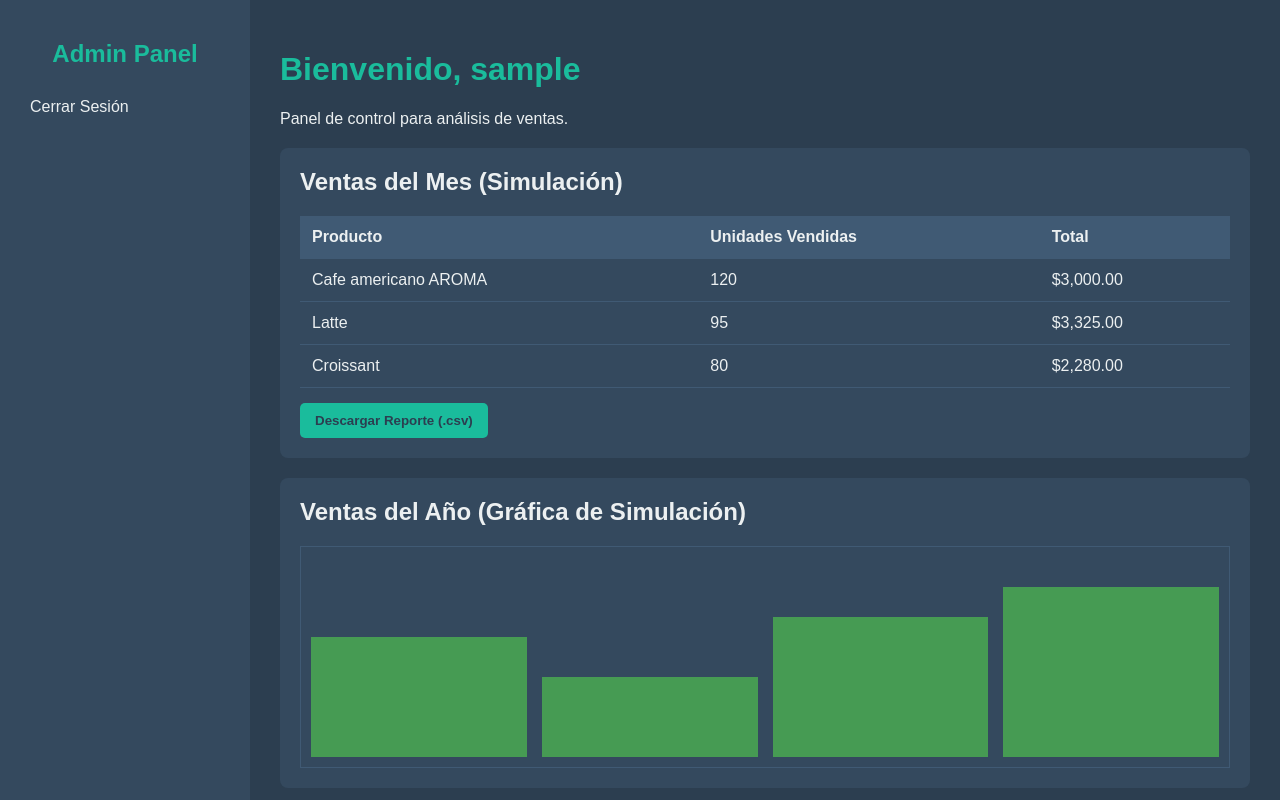
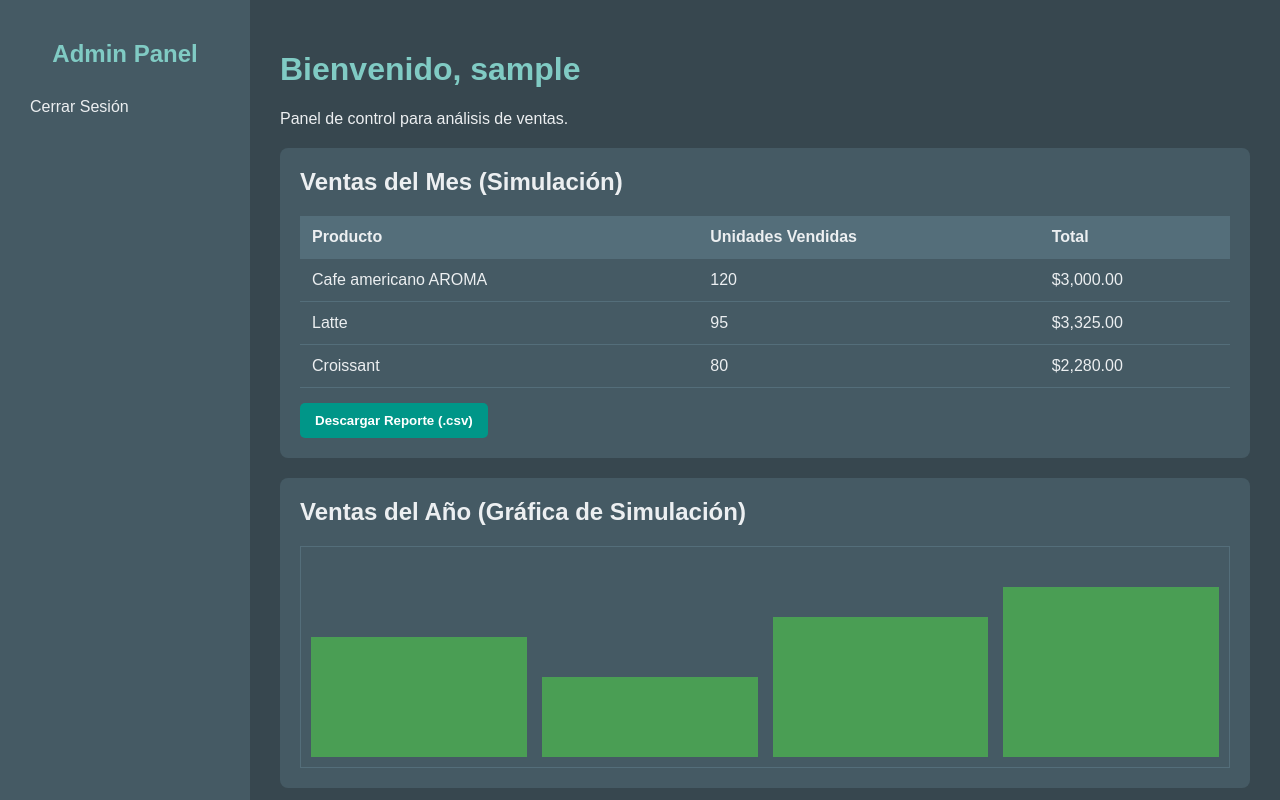
Before and after one commit to andreaGla/Proyecto_Cafeteria, a PHP site: page /admin.php in a window 1280 px wide. Run offline with PHP 8.4, Linux system fonts and the light colour scheme; the visitor is signed in with stand-in values (Sample User, id 1).

Commit message:
Update admin styles to Teal/Gray theme with improved color scheme

```diff
--- a/html/css/adminstyle.css
+++ b/html/css/adminstyle.css
@@ -1,9 +1,9 @@
-/* Estilos solo para el Admin */
+/* Estilos solo para el Admin - Versión Teal/Gris */
 body {
     margin: 0;
     font-family: Arial, sans-serif;
-    background-color: #2c3e50;
-    color: #ecf0f1;
+    background-color: #37474F; /* NUEVO: Fondo Gris Oscuro */
+    color: #ECEFF1;
 }
 
 .admin-wrapper {
@@ -12,25 +12,25 @@ body {
 
 .sidebar {
     width: 250px;
-    background-color: #34495e;
+    background-color: #455A64; /* NUEVO: Barra lateral Gris */
     height: 100vh;
     padding: 20px;
     box-sizing: border-box;
 }
 .sidebar h2 {
-    color: #1abc9c;
+    color: #80CBC4; /* NUEVO: Teal pálido para el título */
     text-align: center;
 }
 .sidebar a {
     display: block;
     padding: 10px;
-    color: #ecf0f1;
+    color: #ECEFF1;
     text-decoration: none;
     border-radius: 5px;
     margin-top: 10px;
 }
 .sidebar a:hover {
-    background-color: #405a74;
+    background-color: #546E7A; /* NUEVO: Gris más claro */
 }
 
 .content {
@@ -41,11 +41,11 @@ body {
     box-sizing: border-box;
 }
 .content h1 {
-    color: #1abc9c;
+    color: #80CBC4; /* NUEVO: Teal pálido */
 }
 
 .card {
-    background-color: #34495e;
+    background-color: #455A64; /* NUEVO: Gris */
     padding: 20px;
     border-radius: 8px;
     margin-top: 20px;
@@ -61,16 +61,16 @@ table {
 }
 th, td {
     padding: 12px;
-    border-bottom: 1px solid #405a74;
+    border-bottom: 1px solid #546E7A;
     text-align: left;
 }
 thead {
-    background-color: #405a74;
+    background-color: #546E7A;
 }
 
 .btn-descargar {
-    background-color: #1abc9c;
-    color: #2c3e50;
+    background-color: #009688; /* NUEVO: Teal principal */
+    color: #ffffff;
     border: none;
     padding: 10px 15px;
     border-radius: 5px;
@@ -79,19 +79,19 @@ thead {
     margin-top: 15px;
 }
 .btn-descargar:hover {
-    background-color: #16a085;
+    background-color: #00796B;
 }
 
 .grafica-simulada {
     display: flex;
     height: 200px;
-    border: 1px solid #405a74;
+    border: 1px solid #546E7A;
     padding: 10px;
     align-items: flex-end;
     gap: 15px;
 }
 .grafica-simulada div {
     flex: 1;
-    background: #1abc9c;
+    background: #009688; /* NUEVO: Teal principal */
     opacity: 0.8;
 }
```
